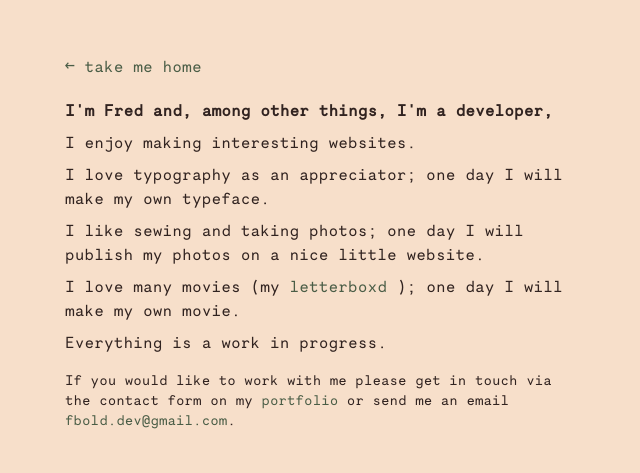
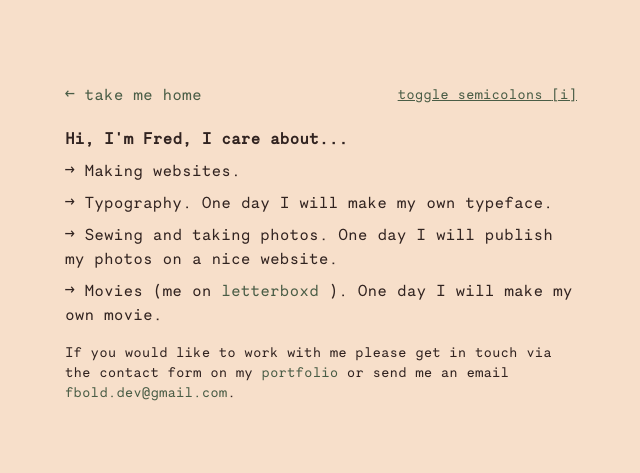
Before and after one commit to fbold/fbold.dev, an Astro site: page /about in a window 1280 px wide. Shown: the part 158-631 px from the top of the page, without its empty margins (319-959 px from the left). Built offline with nearby package versions, Linux system fonts and the light colour scheme; Astro itself is replaced by a stand-in of ours.

Commit message:
vimothee chalamet feedback

```diff
--- a/src/components/ui/link.astro
+++ b/src/components/ui/link.astro
@@ -1,5 +1,7 @@
 ---
-const { href } = Astro.props
+const { href, target = "" } = Astro.props
 ---
 
-<a href={href} class="blur--link text-secondary cursor-pointer"><slot /></a>
+<a href={href} target={target} class="blur--link text-secondary cursor-pointer"
+  ><slot /></a
+>
--- a/src/pages/about.astro
+++ b/src/pages/about.astro
@@ -6,25 +6,40 @@ import Link from "@/components/ui/link.astro"
 <Layout>
   <div class="w-full max-w-lg m-auto flex items-center justify-center">
     <div class="flex flex-col gap-2 m-10 md:mx-0 text-sm md:text-base">
-      <Link href="/">← take me home</Link>
-      <h1 class="font-bold mt-3">
-        I'm Fred and, among other things, I'm a developer,
-      </h1>
-      <p>I enjoy making interesting websites.</p>
+      <div class="w-full flex flex-row justify-between">
+        <Link href="/">← take me home</Link>
+        <button
+          class="text-secondary underline text-sm cursor-pointer"
+          id="semicolon-toggler"
+          >toggle semicolons <span class="group relative"
+            >[i]<div
+              class="hidden group-hover:block absolute text-primary top-full p-2 bg-surface border border-accent transition-opacity"
+            >
+              <Link
+                href="https://youtu.be/TY7sjo7sW1I?si=6aFVB3VOL5ghhykP&t=191"
+                target="_blank">It was brought</Link
+              > to my attention semicolons are not everyone's cup of tea. I have
+              therefore made them optional.
+            </div></span
+          ></button
+        >
+      </div>
+      <h1 class="font-bold mt-3">Hi, I'm Fred, I care about...</h1>
+      <!-- <p>I care about</p> -->
+      <p>→ Making websites.</p>
       <p>
-        I love typography as an appreciator; one day I will make my own
+        → Typography<span class="semicolon">. O</span>ne day I will make my own
         typeface.
       </p>
       <p>
-        I like sewing and taking photos; one day I will publish my photos on a
-        nice little website.
+        → Sewing and taking photos<span class="semicolon">. O</span>ne day I
+        will publish my photos on a nice website.
       </p>
       <p>
-        I love many movies (my <Link href="https://letterboxd.com/fbold/"
+        → Movies (me on <Link href="https://letterboxd.com/fbold/"
           >letterboxd</Link
-        >); one day I will make my own movie.
+        >)<span class="semicolon">. O</span>ne day I will make my own movie.
       </p>
-      <p>Everything is a work in progress.</p>
       <p class="text-sm mt-2">
         If you would like to work with me please get in touch via the contact
         form on my <a
@@ -39,3 +54,24 @@ import Link from "@/components/ui/link.astro"
     </div>
   </div>
 </Layout>
+
+<script>
+  const semicolonsBtn = document.getElementById("semicolon-toggler")
+
+  const semicolons = document.getElementsByClassName("semicolon")
+
+  semicolonsBtn?.addEventListener("click", () => {
+    let item
+    for (let i = 0; i < semicolons.length; i++) {
+      item = semicolons.item(i)
+      if (!item) continue
+      console.log(item.innerHTML.match(/:/))
+
+      if (item.innerHTML.match(/;/)?.length)
+        item.innerHTML = item.innerHTML.replace(";", ".").toUpperCase()
+      else {
+        item.innerHTML = item.innerHTML.replace(/[:.]/, ";").toLowerCase()
+      }
+    }
+  })
+</script>
--- a/src/styles/global.css
+++ b/src/styles/global.css
@@ -44,14 +44,14 @@ a {
 
 a:hover.blur--link {
 	filter: blur(3px);
-	transition: ease-in-out 300ms;
+	transition: ease-in-out 150ms;
 }
 
 a .blur--link {
-	transition: all ease-in-out 300ms;
+	transition: all ease-in-out 150ms;
 }
 
 a:hover .blur--link {
 	filter: blur(3px);
-	transition: ease-in-out 300ms;
+	transition: ease-in-out 150ms;
 }
```
